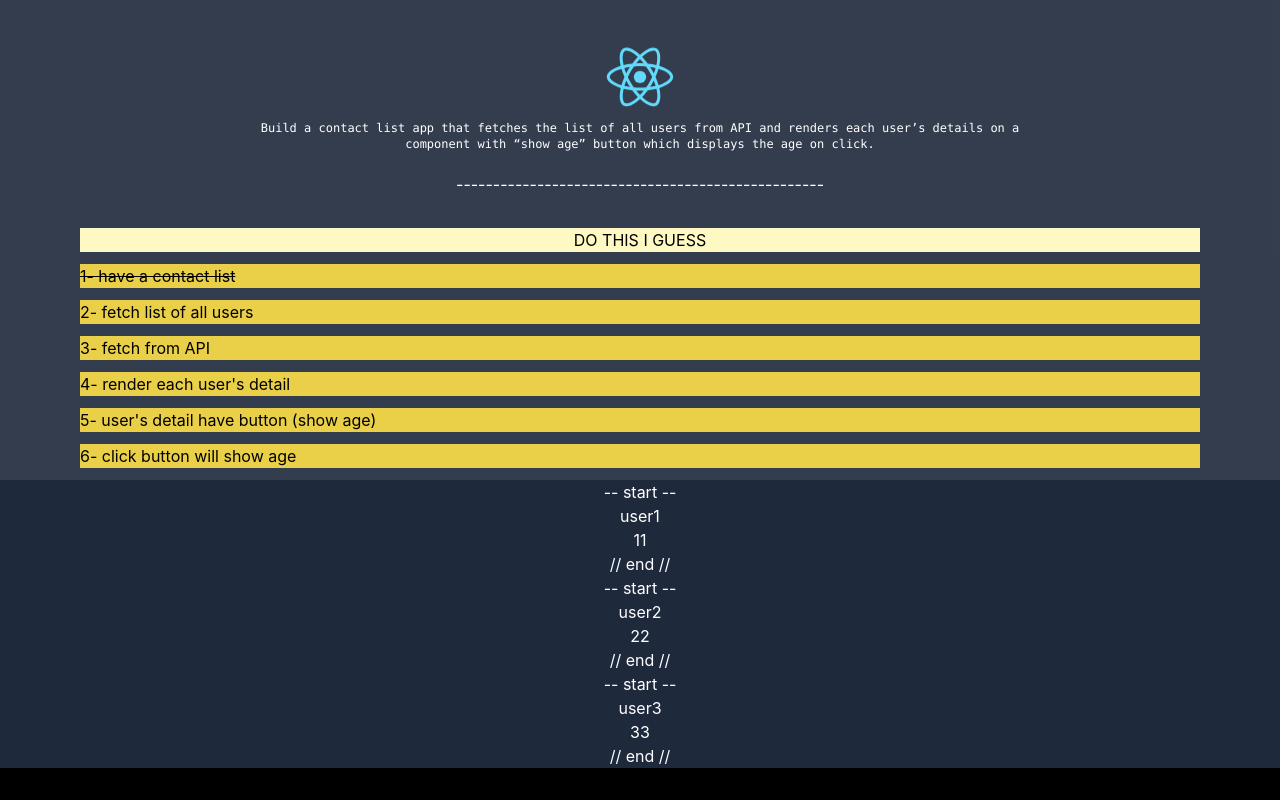
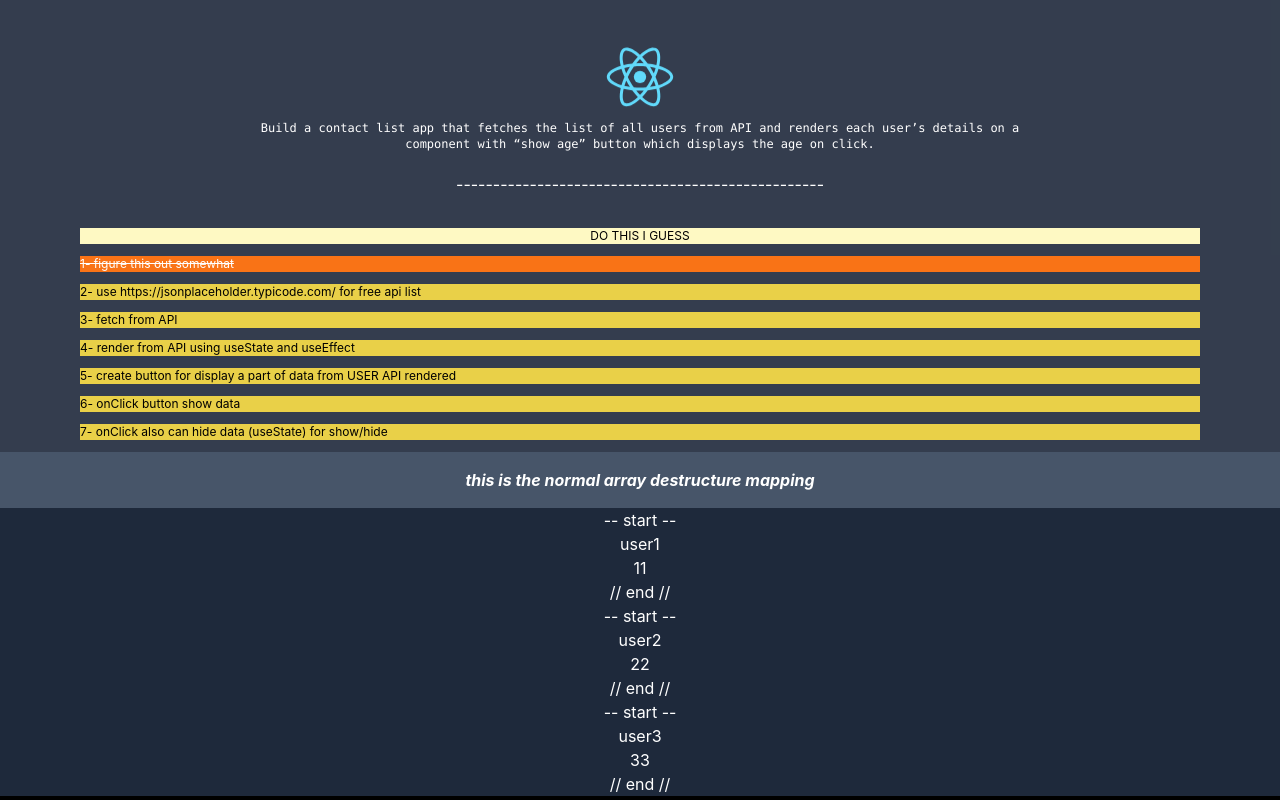
Before and after one commit to solahidris/-Project11_T1_SimpleContactList, a React (Create React App) app: page / in a window 1280 px wide. Shown: the top 800 px of the page. Built offline with nearby package versions, Linux system fonts and the light colour scheme.

Commit message:
replan course of action

```diff
--- a/src/App.js
+++ b/src/App.js
@@ -9,17 +9,23 @@ function App() {
   return (
     <div className="bg-slate-800/90 h-screen">
       <HeaderApp />
-      <div className="mx-20">
+      <div className="mx-20 text-xs">
       <p className="bg-yellow-100 text-center my-3">DO THIS I GUESS</p>
-        <p className="bg-yellow-300/90 my-3 line-through">1- have a contact list</p>
-        <p className="bg-yellow-300/90 my-3">2- fetch list of all users</p>
+        <p className="bg-orange-500 text-white my-3 line-through">1- figure this out somewhat</p>
+        <p className="bg-yellow-300/90 my-3">2- use https://jsonplaceholder.typicode.com/ for free api list</p>
         <p className="bg-yellow-300/90 my-3">3- fetch from API</p>
-        <p className="bg-yellow-300/90 my-3">4- render each user's detail</p>
-        <p className="bg-yellow-300/90 my-3">5- user's detail have button (show age)</p>
-        <p className="bg-yellow-300/90 my-3">6- click button will show age</p>
+        <p className="bg-yellow-300/90 my-3">4- render from API using useState and useEffect</p>
+        <p className="bg-yellow-300/90 my-3">5- create button for display a part of data from USER API rendered</p>
+        <p className="bg-yellow-300/90 my-3">6- onClick button show data</p>
+        <p className="bg-yellow-300/90 my-3">7- onClick also can hide data (useState) for show/hide</p>
+      </div>
+
+      <div>
+
       </div>
 
       <div className="text-center text-white bg-slate-800">
+        <p className="py-4 font-bold italic bg-slate-600">this is the normal array destructure mapping</p>
         {contactList.map((contact,index)=>(
           <div key={index}>
             <p>-- start --</p>
```
